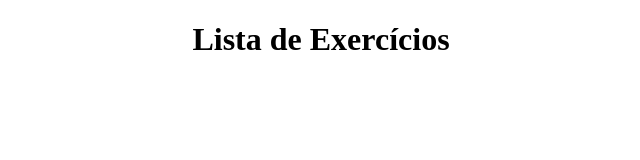
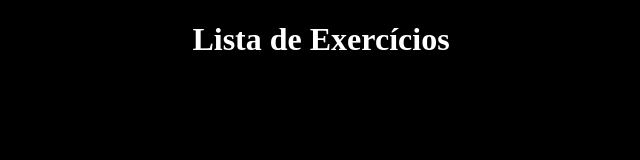
Before and after one commit to matheuspavao2/lista-de-exercicios, a plain HTML site: page index.html in a window 1280 px wide. Shown: the whole page, without its empty margins (319-959 px from the left). Drawn offline with Linux system fonts and the light colour scheme.

Commit message:
feature: background color to page

```diff
--- a/index.html
+++ b/index.html
@@ -3,10 +3,10 @@
 <head>
     <meta charset="UTF-8">
     <meta name="viewport" content="width=<device-width>, initial-scale=1.0">
-    <title>Document</title>
+    <title>Exercícios de Fixação</title>
 </head>
-<body>
-    <h1 style ="text-align: center;">Lista de Exercícios</h1>
+<body style="background-color: black;">
+    <h1 style ="text-align: center; color: white;">Lista de Exercícios</h1>
 <script src="./script.js"></script>
 </body>
 </html>
```
